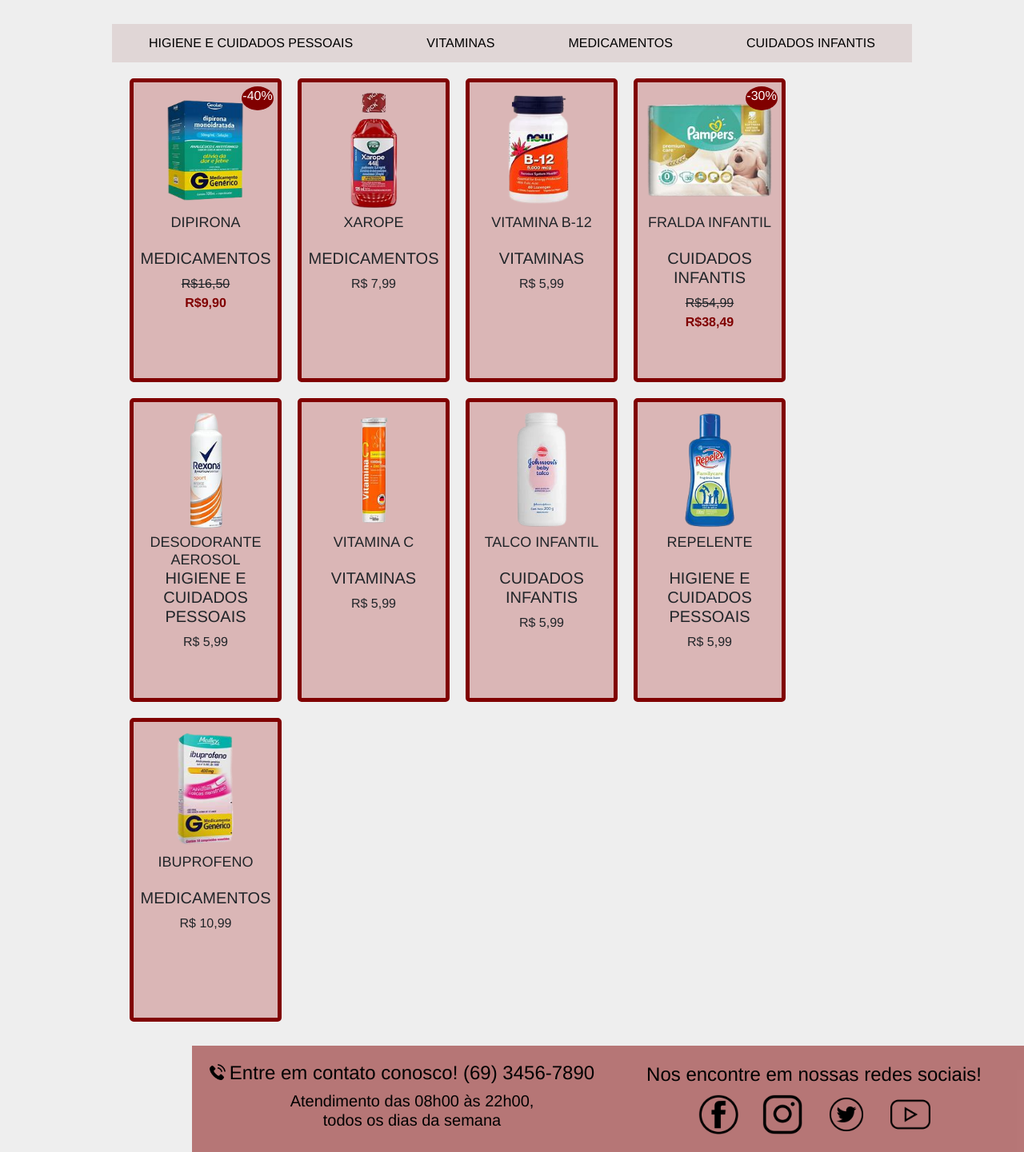
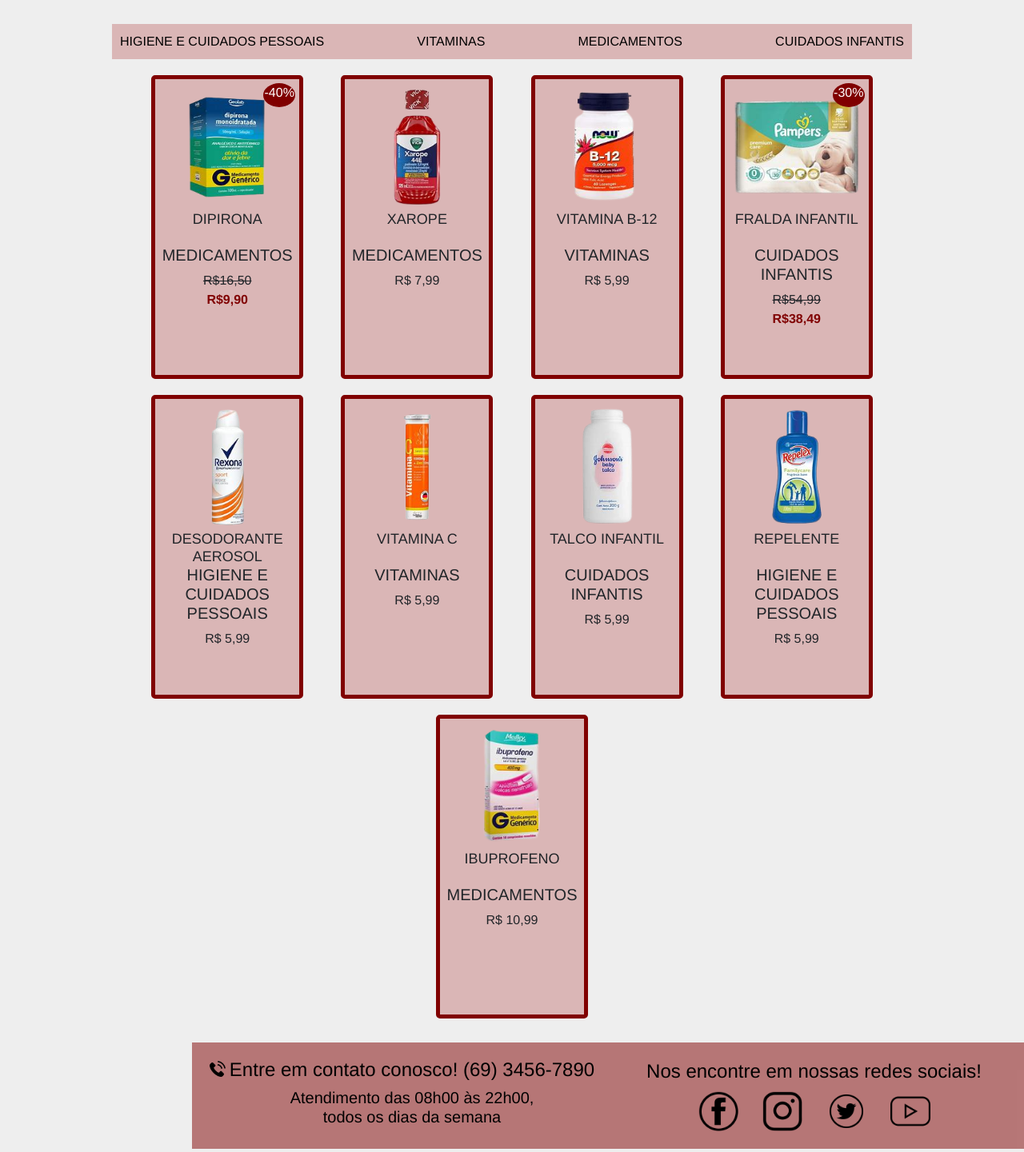
Before and after one commit to Po747o/Pharmacy, a PHP site: page /Produtos.html in a window 1280 px wide. Shown: the part 187-1628 px from the top of the page at 80% size. Run offline with PHP 8.4, Linux system fonts and the light colour scheme.

Commit message:
Últimas atualizações

```diff
--- a/Produtos.html
+++ b/Produtos.html
@@ -29,9 +29,7 @@
             <a href="quemsomos.html">QUEM SOMOS</a>
         </div>
     </nav>
-    <main class="main">
-
-
+    <main>
         <div class="menuvertical">
             <a href="#">HIGIENE E CUIDADOS PESSOAIS</a>
             <a href="#">VITAMINAS</a>
@@ -135,9 +133,6 @@
             </div>
 
         </div>
-
-
-
     </main>
 
     <footer class="footer">
--- a/css/layout.css
+++ b/css/layout.css
@@ -8,13 +8,11 @@
 .main {
     width: 1000px;
     margin: 0 auto;
-
 }
 
 main {
     width: 1000px;
     margin: 0 auto;
-
 }
 
 .cabecalho {
--- a/css/layoutprodutos.css
+++ b/css/layoutprodutos.css
@@ -1,18 +1,16 @@
-.card{
-    width:190px;
-    height:380px;
+.card {
+    width: 190px;
+    height: 380px;
     float: left;
     padding: 5px;
-   margin-left: 10px;
     margin-top: 10px;
     border: 5px solid rgb(128, 0, 0);
     border-radius: 5px 5px 5px 5px;
     background-color: rgba(200, 128, 128, 0.5);
     text-align: center;
-
 }
 
-.desconto{
+.desconto {
     float: right;
     background-color: rgb(128, 0, 0);
     color: white;
@@ -20,12 +18,12 @@
     width: 40px;
     text-align: center;
     border-radius: 50%;
-    position:relative;
+    position: relative;
     z-index: 10;
     margin-top: -160px !important;
 }
 
-.card h2{
+.card h2 {
     height: 35px;
     font-size: 18px;
 }
@@ -38,24 +36,24 @@
 
 .menuvertical {
     text-align: center;
-    background-color: #e0d6d6;
     width: 100%;
     display: flex;
-    justify-content: space-around;
+    justify-content: space-between;
     height: max-content;
     margin-top: 30px;
     margin-bottom: 10px;
-
+    background-color: rgba(200, 128, 128, 0.5);
 }
 
 
 .menuvertical a {
-    background-color: #e0d6d6;
     color: black;
+    padding: 10px;
+    text-decoration: none;
+}
 
-    padding: 12px;
-    text-decoration: none;
-    /* border-radius: 0 5px 5px 0; */
+.menuvertical a:hover {
+    background-color: rgba(128, 0, 0, 0.5);
 }
 
 .container {
@@ -67,24 +65,18 @@
     row-gap: 10px;
     flex: 1 0 0;
     column-gap: 10px;
-
-}
-
-
-
-.menuvertical a:hover {
-    background-color: rgba(200, 128, 128, 0.5);
+    justify-content: space-evenly;
 }
 
 .texto {
     margin-right: 25px;
 }
 
-v1{
+v1 {
     text-decoration: line-through;
 }
 
-v2{
+v2 {
     color: rgb(128, 0, 0);
     font-weight: 600;
 }
--- a/css/layoutquemsomos.css
+++ b/css/layoutquemsomos.css
@@ -9,7 +9,7 @@
 main .container {
     display: flex;
     text-align: center;
-    justify-content: space-evenly;
+    justify-content: space-between;
 }
 
 main .card{
--- a/ofertas.html
+++ b/ofertas.html
@@ -31,8 +31,6 @@
     </nav>
 
     <main>
-
-
         <div class="container">
 
             <div class="menuvertical">
--- a/servicosevacinas.html
+++ b/servicosevacinas.html
@@ -78,7 +78,7 @@
                 <img src="imagens/card-pressão sanguínea.jpeg" alt="#">
             </div>
             <h2>MEDIÇÃO DA PRESSÃO SANGUÍNEA</h2>
-            <h5>SERVIÇOS A DOMICÍLIO</h5>
+            <br> <h5>SERVIÇOS A DOMICÍLIO</h5>
             R$ 179,99
         </div>
 
@@ -97,7 +97,7 @@
                 <img src="imagens/card-teste_rápido_dengue_duo_ecodiagnóstica.png" alt="#">
             </div>
             <h2>TESTE RÁPIDO DENGUE DUO ECODIAGNÓSTICA</h2>
-            <h5>TESTES RÁPIDOS</h5>
+            <br> <h5>TESTES RÁPIDOS</h5>
             R$ 7,99
         </div>
     </main>
```
Also changed, not shown: css/layoutofertas.css (+5 -8 lines), css/layoutservicosevacinas.css (+8 -14 lines). Lines whose indentation alone changed are shown as unchanged.
